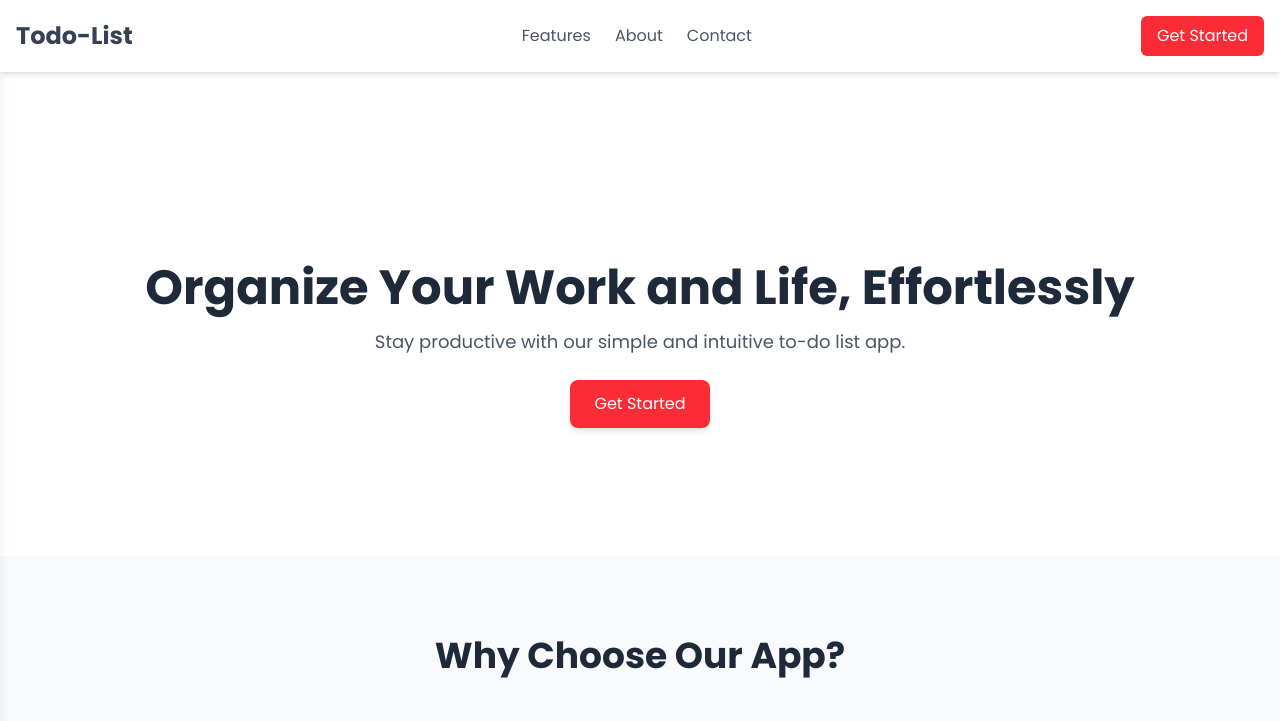
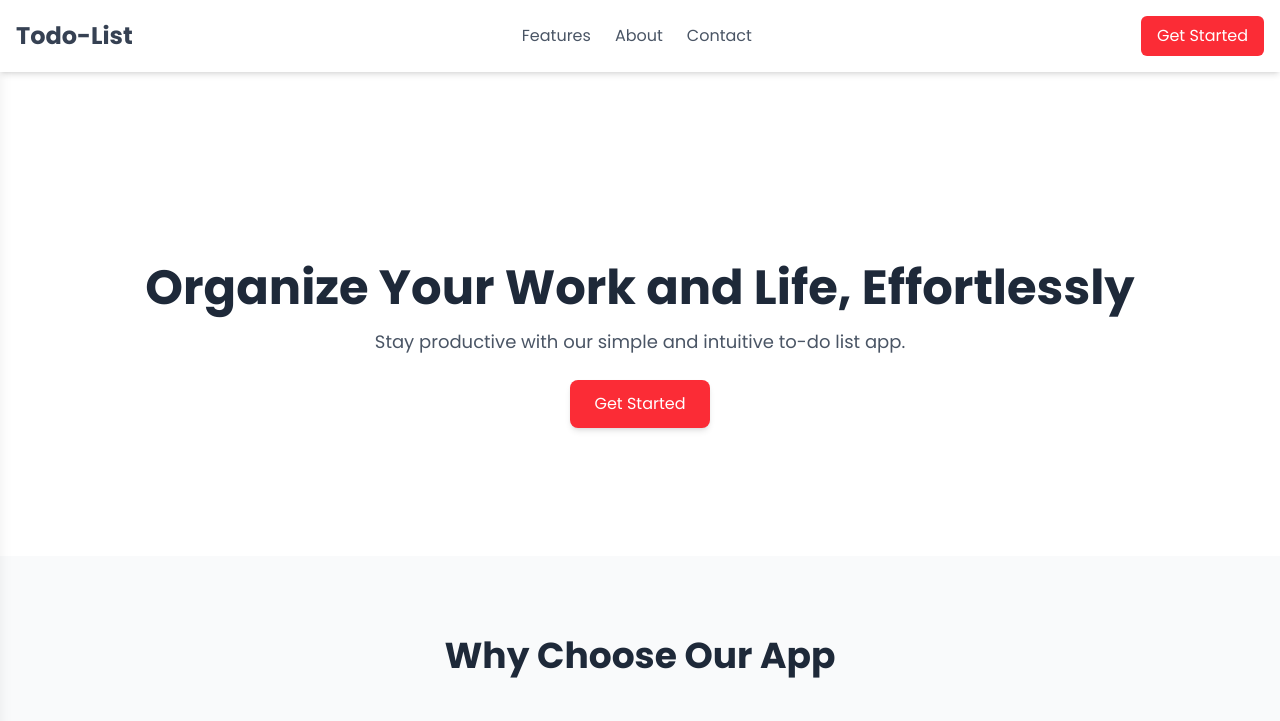
Before and after one commit to Oluwasuyi-Timilehin/Todolist, a website: page src/landing.html in a window 1280 px wide. Shown: the top 721 px of the page. Drawn offline with Linux system fonts and the light colour scheme.

Commit message:
made changes

```diff
--- a/src/landing.html
+++ b/src/landing.html
@@ -125,7 +125,7 @@
     <!-- Features Section -->
     <section id="features" class="py-20 px-6 bg-gray-50">
       <h2 class="text-4xl font-bold text-center text-gray-800 mb-12">
-        Why Choose Our App?
+        Why Choose Our App
       </h2>
       <div class="max-w-6xl mx-auto grid grid-cols-1 md:grid-cols-3 gap-8">
         <div class="bg-white p-8 shadow-lg rounded-lg text-center hover-scale">
```
